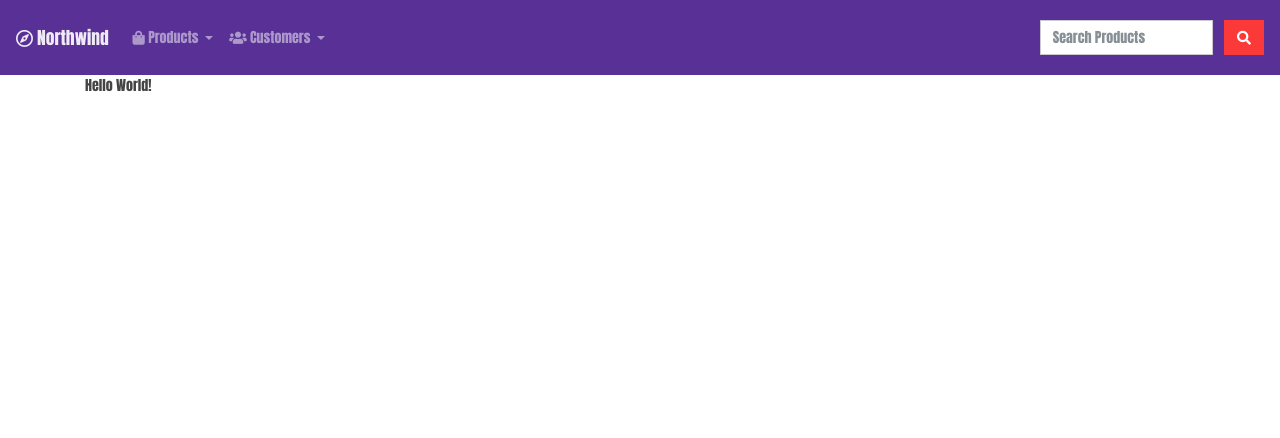
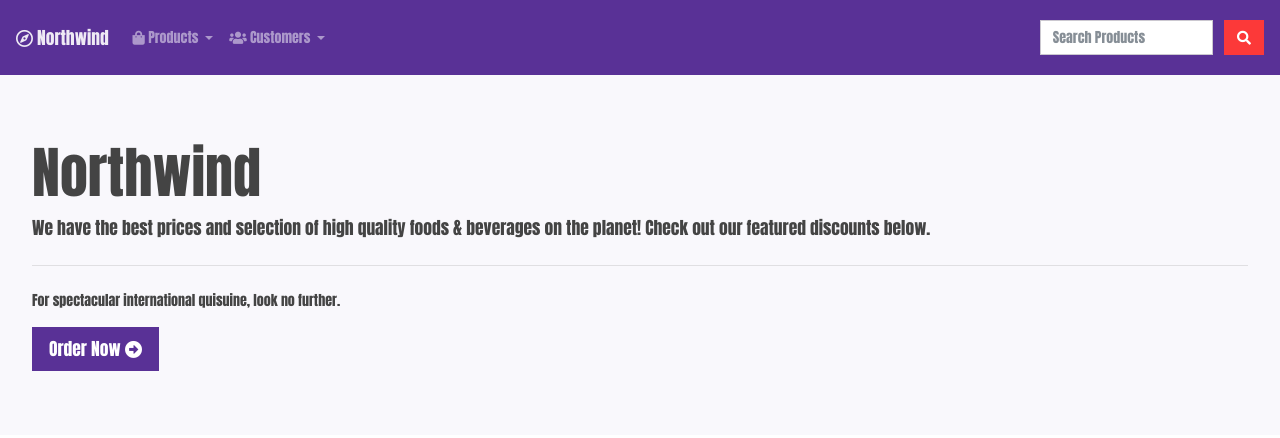
Before and after one commit to tayjay1019/FirstProject, a plain HTML site: page index.html in a window 1280 px wide. Drawn offline with nearby package versions, Linux system fonts and the light colour scheme.

Commit message:
added jumbotron

```diff
--- a/index.html
+++ b/index.html
@@ -55,9 +55,13 @@
             </form>
         </div>
     </nav>
-    <div class="container">
-        Hello World!
-    </div>
+    <div class="jumbotron">
+        <h1 class="display-4">Northwind</h1>
+        <p class="lead">We have the best prices and selection of high quality foods & beverages on the planet! Check out our featured discounts below.</p>
+        <hr class="my-4">
+        <p>For spectacular international quisuine, look no further.</p>
+        <a class="btn btn-primary btn-lg" href="#" role="button">Order Now <i class="fa fa-arrow-alt-circle-right" aria-hidden="true"></i></a>
+      </div>
 
     <!-- jQuery-->
     <script src="https://ajax.googleapis.com/ajax/libs/jquery/3.6.0/jquery.min.js"></script>
```
